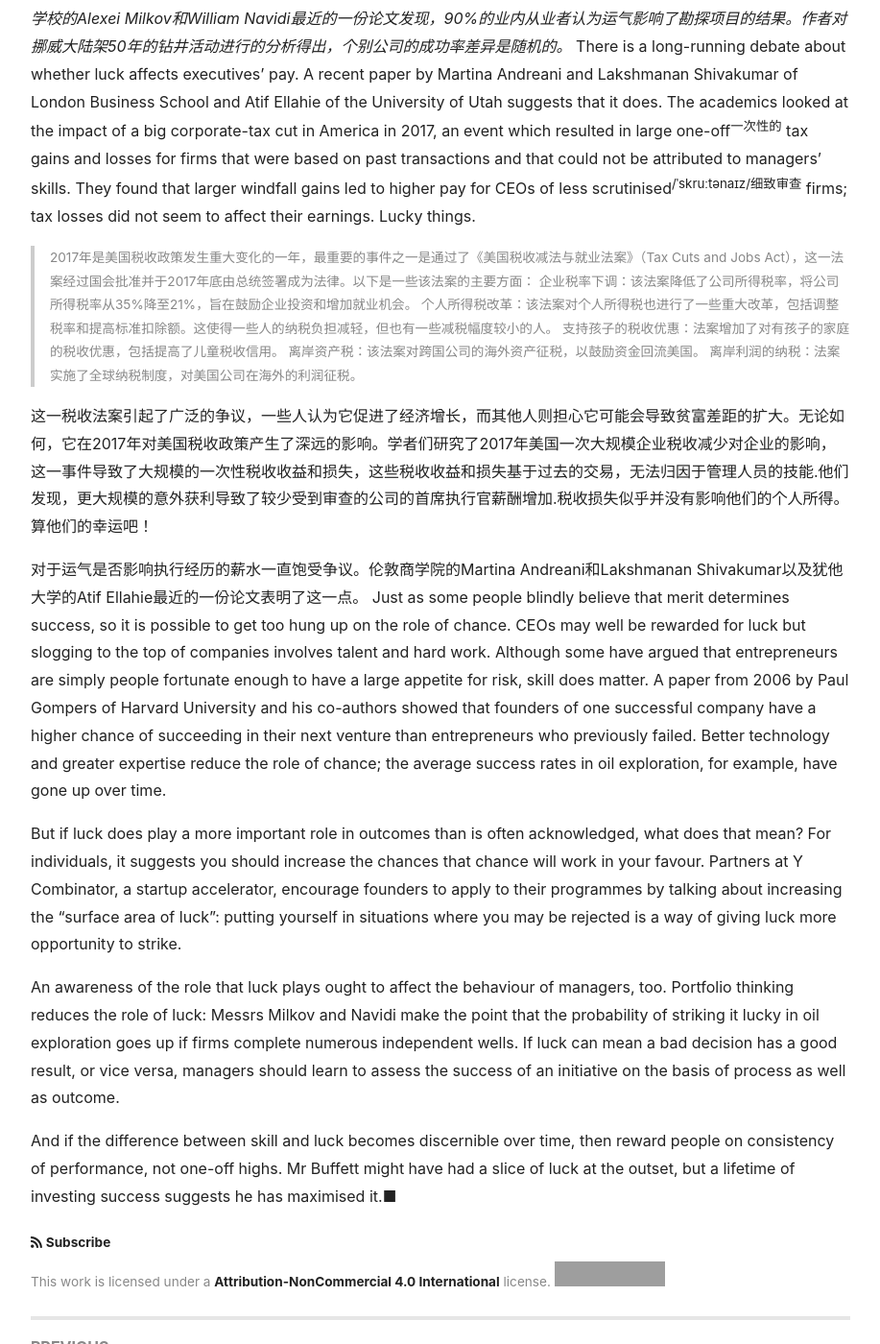
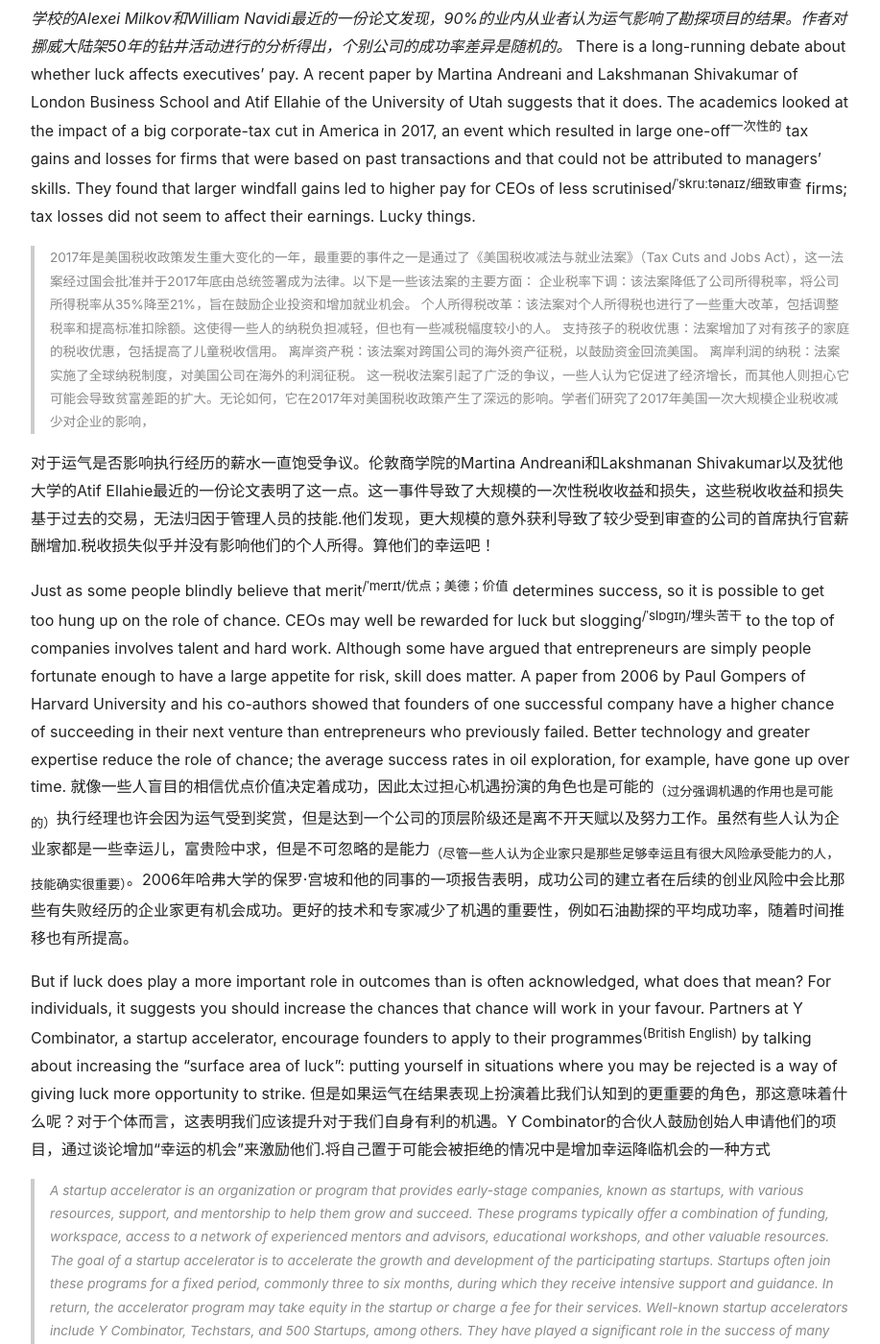
Before and after one commit to Fi-tz/Fi-tz, a Jekyll site: the page built from _posts/2023-10-26-Luck-in-career.md, in a window 1280 px wide and 1400 px high, scrolled down 1958 px. Shown: the whole window at 96% size, without its empty margins (71-988 px from the left). Built offline with Jekyll 4.4.1, drawn with Linux system fonts in a browser that asks for light colours; nearby versions of some CDN libraries; some of the changed text lies outside the part shown; grey boxes are pictures that could not be loaded.

Commit message:
Update 2023-10-26-Luck-in-career.md

```diff
--- a/_posts/2023-10-26-Luck-in-career.md
+++ b/_posts/2023-10-26-Luck-in-career.md
@@ -41,14 +41,27 @@ There is a long-running debate about whether luck affects executives’ pay. A r
 支持孩子的税收优惠：法案增加了对有孩子的家庭的税收优惠，包括提高了儿童税收信用。
 离岸资产税：该法案对跨国公司的海外资产征税，以鼓励资金回流美国。
 离岸利润的纳税：法案实施了全球纳税制度，对美国公司在海外的利润征税。
+这一税收法案引起了广泛的争议，一些人认为它促进了经济增长，而其他人则担心它可能会导致贫富差距的扩大。无论如何，它在2017年对美国税收政策产生了深远的影响。学者们研究了2017年美国一次大规模企业税收减少对企业的影响，
 
-这一税收法案引起了广泛的争议，一些人认为它促进了经济增长，而其他人则担心它可能会导致贫富差距的扩大。无论如何，它在2017年对美国税收政策产生了深远的影响。学者们研究了2017年美国一次大规模企业税收减少对企业的影响，这一事件导致了大规模的一次性税收收益和损失，这些税收收益和损失基于过去的交易，无法归因于管理人员的技能.他们发现，更大规模的意外获利导致了较少受到审查的公司的首席执行官薪酬增加.税收损失似乎并没有影响他们的个人所得。算他们的幸运吧！
+对于运气是否影响执行经历的薪水一直饱受争议。伦敦商学院的Martina Andreani和Lakshmanan Shivakumar以及犹他大学的Atif Ellahie最近的一份论文表明了这一点。这一事件导致了大规模的一次性税收收益和损失，这些税收收益和损失基于过去的交易，无法归因于管理人员的技能.他们发现，更大规模的意外获利导致了较少受到审查的公司的首席执行官薪酬增加.税收损失似乎并没有影响他们的个人所得。算他们的幸运吧！
 
-对于运气是否影响执行经历的薪水一直饱受争议。伦敦商学院的Martina Andreani和Lakshmanan Shivakumar以及犹他大学的Atif Ellahie最近的一份论文表明了这一点。
-Just as some people blindly believe that merit determines success, so it is possible to get too hung up on the role of chance. CEOs may well be rewarded for luck but slogging to the top of companies involves talent and hard work. Although some have argued that entrepreneurs are simply people fortunate enough to have a large appetite for risk, skill does matter. A paper from 2006 by Paul Gompers of Harvard University and his co-authors showed that founders of one successful company have a higher chance of succeeding in their next venture than entrepreneurs who previously failed. Better technology and greater expertise reduce the role of chance; the average success rates in oil exploration, for example, have gone up over time.
+Just as some people blindly believe that merit<sup>/ˈmerɪt/优点；美德；价值</sup> determines success, so it is possible to get too hung up on the role of chance. CEOs may well be rewarded for luck but slogging<sup>/ˈslɒɡɪŋ/埋头苦干</sup> to the top of companies involves talent and hard work. Although some have argued that entrepreneurs are simply people fortunate enough to have a large appetite for risk, skill does matter. A paper from 2006 by Paul Gompers of Harvard University and his co-authors showed that founders of one successful company have a higher chance of succeeding in their next venture than entrepreneurs who previously failed. Better technology and greater expertise reduce the role of chance; the average success rates in oil exploration, for example, have gone up over time.
+就像一些人盲目的相信优点价值决定着成功，因此太过担心机遇扮演的角色也是可能的<sub>（过分强调机遇的作用也是可能的）</sub>执行经理也许会因为运气受到奖赏，但是达到一个公司的顶层阶级还是离不开天赋以及努力工作。虽然有些人认为企业家都是一些幸运儿，富贵险中求，但是不可忽略的是能力<sub>（尽管一些人认为企业家只是那些足够幸运且有很大风险承受能力的人，技能确实很重要）</sub>。2006年哈弗大学的保罗·宫坡和他的同事的一项报告表明，成功公司的建立者在后续的创业风险中会比那些有失败经历的企业家更有机会成功。更好的技术和专家减少了机遇的重要性，例如石油勘探的平均成功率，随着时间推移也有所提高。
 
-But if luck does play a more important role in outcomes than is often acknowledged, what does that mean? For individuals, it suggests you should increase the chances that chance will work in your favour. Partners at Y Combinator, a startup accelerator, encourage founders to apply to their programmes by talking about increasing the “surface area of luck”: putting yourself in situations where you may be rejected is a way of giving luck more opportunity to strike.
+But if luck does play a more important role in outcomes than is often acknowledged, what does that mean? For individuals, it suggests you should increase the chances that chance will work in your favour. Partners at Y Combinator, a startup accelerator, encourage founders to apply to their programmes<sup>(British English)</sup> by talking about increasing the “surface area of luck”: putting yourself in situations where you may be rejected is a way of giving luck more opportunity to strike.
+但是如果运气在结果表现上扮演着比我们认知到的更重要的角色，那这意味着什么呢？对于个体而言，这表明我们应该提升对于我们自身有利的机遇。Y Combinator的合伙人鼓励创始人申请他们的项目，通过谈论增加“幸运的机会”来激励他们.将自己置于可能会被拒绝的情况中是增加幸运降临机会的一种方式
+>_A startup accelerator is an organization or program that provides early-stage companies, known as startups, with various resources, support, and mentorship to help them grow and succeed. These programs typically offer a combination of funding, workspace, access to a network of experienced mentors and advisors, educational workshops, and other valuable resources._
+>_The goal of a startup accelerator is to accelerate the growth and development of the participating startups. Startups often join these programs for a fixed period, commonly three to six months, during which they receive intensive support and guidance. In return, the accelerator program may take equity in the startup or charge a fee for their services._
+>_Well-known startup accelerators include Y Combinator, Techstars, and 500 Startups, among others. They have played a significant role in the success of many tech companies and startups by providing them with the resources and guidance needed to navigate the challenges of the early stages of business development._
 
-An awareness of the role that luck plays ought to affect the behaviour of managers, too. Portfolio thinking reduces the role of luck: Messrs Milkov and Navidi make the point that the probability of striking it lucky in oil exploration goes up if firms complete numerous independent wells. If luck can mean a bad decision has a good result, or vice versa, managers should learn to assess the success of an initiative on the basis of process as well as outcome.
+An awareness of the role that luck plays ought to affect the behaviour of managers, too. Portfolio thinking reduces the role of luck: Messrs Milkov and Navidi make the point that the probability of striking it lucky in oil exploration goes up if firms complete numerous independent wells. If luck can mean a bad decision has a good result, or vice versa<sup>/ˌvaɪs ˈvɜːsə/[拉丁语]反之亦然，反过来也是一样 [略作 v.v.]</sup>, managers should learn to assess<sup>/əˈses/评估</sup> the success of an initiative on the basis of process as well as outcome.
+对运气扮演的角色有多少认识和理解也会影响管理人员的表现。巴特弗里奥认为减少运气的成分：Messrs Milkov and Navidi指出了重要的一点，即石油勘探的成功率的提高是建立在无数的依靠运气而成功的独立矿井才做到今天这样的结果。如果运气指是不好的决定带来好的结果，反之亦然，那么管理人员应该学会评估基于过程和结果的举措的成功。
+>initiative <sup>/ɪˈnɪʃətɪv/</sup>①倡议；新方案②主动性；积极性；自发性③掌握有利条件的能力（或机会）；主动权④（美国某些州的）公民立法提案程序<br>
 
-And if the difference between skill and luck becomes discernible over time, then reward people on consistency of performance, not one-off highs. Mr Buffett might have had a slice of luck at the outset, but a lifetime of investing success suggests he has maximised it.■
+①The money was intended to support initiatives in bilingual education.这笔钱旨在支持双语教育方面的倡议<br>
+②You won't get much help. You'll have to use your initiative.你不会得到多少帮助的。你得自己想办法<br>
+③It was up to the US to take the initiative in repairing relations.在修复关系方面应由美国采取主动<br>
+④The rights of referendum and initiative foster active participation by citizens.公民投票权和倡议权促进了公民的积极参与。<br>
+
+And if the difference between skill and luck becomes discernible<sup>/dɪˈsɜːnəbl/可分辨得</sup> over time, then reward people on consistency of performance, not one-off highs. Mr Buffett might have had a slice of luck at the outset<sup>开始</sup>, but a lifetime of investing success suggests he has maximised it.■
+如果技能和运气之间的不同随着时间的推移变得清晰可辨,有迹可循,那么回馈给你得便是一贯得表现结果,不是一次性得达到得高度.巴菲特先生最开始的时候也许是有一丝幸运的成分,但是一生的成功投资说明他已经令自己的幸运最大化了.
```
